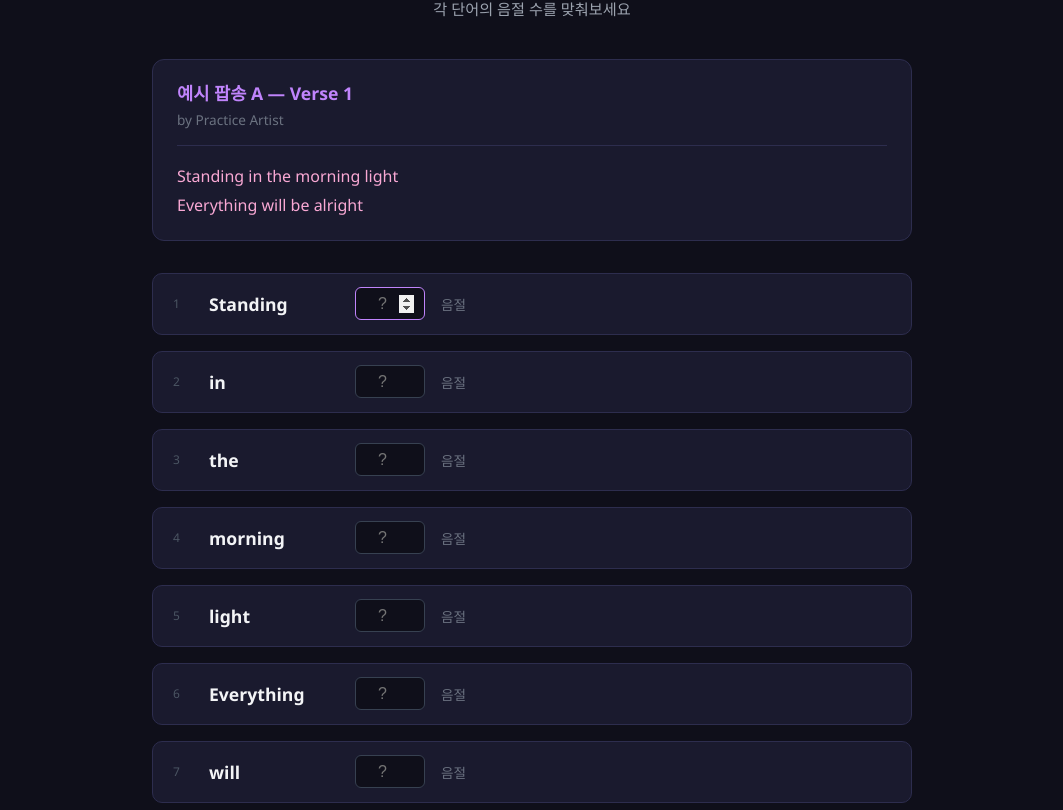
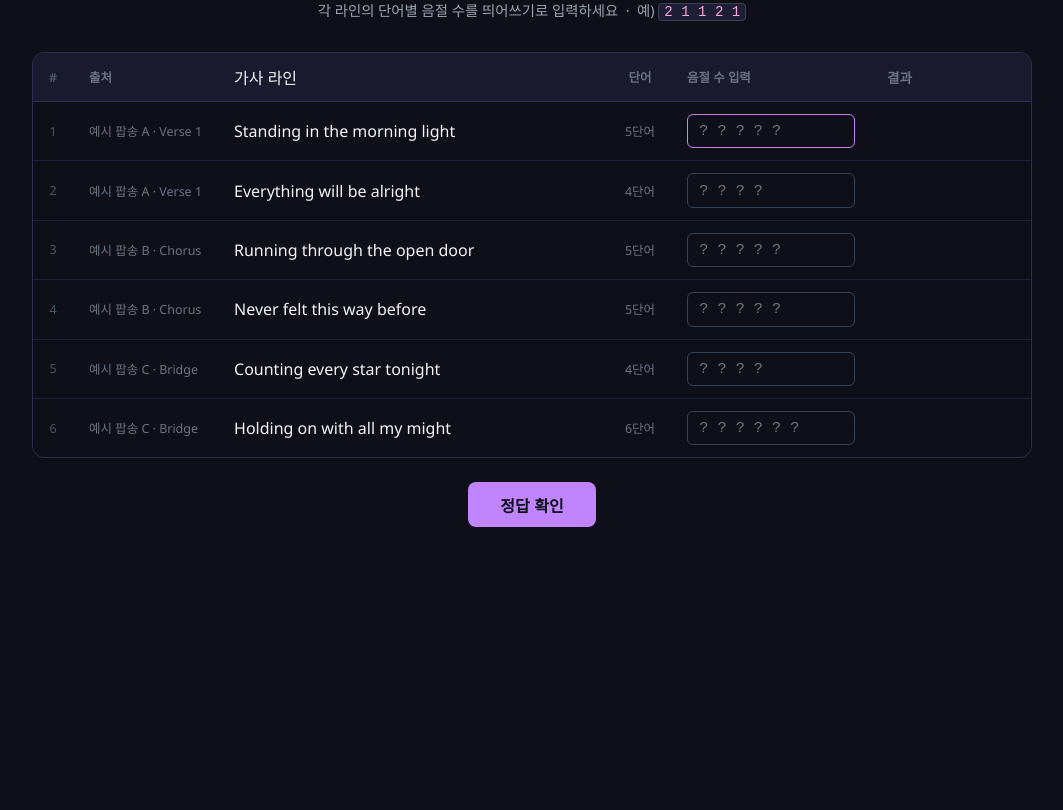
Before and after one commit to cloudIris75/lyrics-practice-app, a plain HTML site: page index.html in a window 1280 px wide. Shown: the part 87-897 px from the top of the page, without its empty margins (108-1171 px from the left). After the commit the page ends 800 px from the top, so only its background shows below. Drawn offline with Linux system fonts and the light colour scheme.

Commit message:
Redesign: single-line syllable input, two-column layout, flat problem structure

```diff
--- a/app.js
+++ b/app.js
@@ -1,165 +1,128 @@
-// 연습용 예시 문장 데이터 (실제 곡 형식 모방, 저작권 없는 예시)
-const SONGS = [
+// 문제 단위: 라인 하나 = 문제 하나 (개수 제한 없이 추가 가능)
+const PROBLEMS = [
   {
-    title: "예시 팝송 A",
-    artist: "Practice Artist",
-    part: "Verse 1",
-    lines: [
-      "Standing in the morning light",
-      "Everything will be alright",
-    ],
-    words: [
-      { text: "Standing",    syllables: 2 },
-      { text: "in",          syllables: 1 },
-      { text: "the",         syllables: 1 },
-      { text: "morning",     syllables: 2 },
-      { text: "light",       syllables: 1 },
-      { text: "Everything",  syllables: 4 },
-      { text: "will",        syllables: 1 },
-      { text: "be",          syllables: 1 },
-      { text: "alright",     syllables: 2 },
-    ],
+    line: "Standing in the morning light",
+    syllables: [2, 1, 1, 2, 1],
+    source: "예시 팝송 A · Verse 1",
   },
   {
-    title: "예시 팝송 B",
-    artist: "Practice Artist",
-    part: "Chorus",
-    lines: [
-      "Running through the open door",
-      "Never felt this way before",
-    ],
-    words: [
-      { text: "Running",   syllables: 2 },
-      { text: "through",   syllables: 1 },
-      { text: "the",       syllables: 1 },
-      { text: "open",      syllables: 2 },
-      { text: "door",      syllables: 1 },
-      { text: "Never",     syllables: 2 },
-      { text: "felt",      syllables: 1 },
-      { text: "this",      syllables: 1 },
-      { text: "way",       syllables: 1 },
-      { text: "before",    syllables: 2 },
-    ],
+    line: "Everything will be alright",
+    syllables: [4, 1, 1, 2],
+    source: "예시 팝송 A · Verse 1",
   },
   {
-    title: "예시 팝송 C",
-    artist: "Practice Artist",
-    part: "Bridge",
-    lines: [
-      "Counting every star tonight",
-      "Holding on with all my might",
-    ],
-    words: [
-      { text: "Counting",  syllables: 2 },
-      { text: "every",     syllables: 3 },
-      { text: "star",      syllables: 1 },
-      { text: "tonight",   syllables: 2 },
-      { text: "Holding",   syllables: 2 },
-      { text: "on",        syllables: 1 },
-      { text: "with",      syllables: 1 },
-      { text: "all",       syllables: 1 },
-      { text: "my",        syllables: 1 },
-      { text: "might",     syllables: 1 },
-    ],
+    line: "Running through the open door",
+    syllables: [2, 1, 1, 2, 1],
+    source: "예시 팝송 B · Chorus",
+  },
+  {
+    line: "Never felt this way before",
+    syllables: [2, 1, 1, 1, 2],
+    source: "예시 팝송 B · Chorus",
+  },
+  {
+    line: "Counting every star tonight",
+    syllables: [2, 3, 1, 2],
+    source: "예시 팝송 C · Bridge",
+  },
+  {
+    line: "Holding on with all my might",
+    syllables: [2, 1, 1, 1, 1, 1],
+    source: "예시 팝송 C · Bridge",
   },
 ];
 
-let currentIndex = 0;
+function parseInput(raw) {
+  return raw.trim().split(/\s+/).map(Number);
+}
 
-function renderSong() {
-  const song = SONGS[currentIndex];
+function arraysEqual(a, b) {
+  return a.length === b.length && a.every((v, i) => v === b[i]);
+}
 
-  // Song info
-  document.getElementById("songInfo").innerHTML = `
-    <div class="song-title">${song.title} — ${song.part}</div>
-    <div class="song-meta">by ${song.artist}</div>
-    <div class="lyric-line">${song.lines.map(l => `<span class="highlight">${l}</span>`).join("<br/>")}</div>
-  `;
+function render() {
+  const tbody = document.getElementById("problemBody");
+  tbody.innerHTML = PROBLEMS.map((p, i) => {
+    const words = p.line.split(" ");
+    const hint = words.map(w => "?").join(" ");
+    return `
+      <tr id="row-${i}">
+        <td class="cell-num">${i + 1}</td>
+        <td class="cell-source">${p.source}</td>
+        <td class="cell-line">${p.line}</td>
+        <td class="cell-words">${words.length}단어</td>
+        <td class="cell-input">
+          <input
+            class="answer-input"
+            id="input-${i}"
+            type="text"
+            placeholder="${hint}"
+            autocomplete="off"
+            spellcheck="false"
+            onkeydown="handleKey(event, ${i})"
+          />
+        </td>
+        <td class="cell-feedback" id="fb-${i}"></td>
+      </tr>
+    `;
+  }).join("");
 
-  // Quiz rows
-  const quizArea = document.getElementById("quizArea");
-  quizArea.innerHTML = song.words
-    .map(
-      (w, i) => `
-      <div class="word-row" id="row-${i}">
-        <span class="word-index">${i + 1}</span>
-        <span class="word-text">${w.text}</span>
-        <input
-          class="syllable-input"
-          id="input-${i}"
-          type="number"
-          min="1"
-          max="9"
-          placeholder="?"
-          onkeydown="handleKey(event, ${i})"
-        />
-        <span class="syllable-label">음절</span>
-        <span class="feedback" id="fb-${i}"></span>
-      </div>
-    `
-    )
-    .join("");
-
-  // Reset UI
   document.getElementById("result").innerHTML = "";
   document.getElementById("checkBtn").style.display = "inline-block";
-  document.getElementById("nextBtn").style.display = "none";
+  document.getElementById("resetBtn").style.display = "none";
 
-  // Focus first input
-  const first = document.getElementById("input-0");
-  if (first) first.focus();
+  document.getElementById("input-0")?.focus();
 }
 
 function handleKey(e, index) {
   if (e.key === "Enter") {
-    const song = SONGS[currentIndex];
     const next = document.getElementById(`input-${index + 1}`);
-    if (next) {
-      next.focus();
-    } else {
-      checkAnswers();
-    }
+    if (next) next.focus();
+    else checkAnswers();
   }
 }
 
 function checkAnswers() {
-  const song = SONGS[currentIndex];
   let correct = 0;
 
-  song.words.forEach((w, i) => {
-    const input = document.getElementById(`input-${i}`);
+  PROBLEMS.forEach((p, i) => {
+    const raw = document.getElementById(`input-${i}`).value;
+    const input = parseInput(raw);
     const row = document.getElementById(`row-${i}`);
     const fb = document.getElementById(`fb-${i}`);
-    const val = parseInt(input.value, 10);
 
-    if (val === w.syllables) {
-      row.className = "word-row correct";
-      fb.textContent = `✓ ${w.syllables}음절`;
-      fb.className = "feedback correct-msg";
+    if (arraysEqual(input, p.syllables)) {
+      row.className = "correct";
+      fb.innerHTML = `<span class="ok">✓ ${p.syllables.join(" ")}</span>`;
       correct++;
     } else {
-      row.className = "word-row wrong";
-      fb.textContent = isNaN(val) ? `? → ${w.syllables}음절` : `✗ 정답: ${w.syllables}음절`;
-      fb.className = "feedback wrong-msg";
+      row.className = "wrong";
+      const given = input.every(n => !isNaN(n) && n > 0) ? input.join(" ") : "—";
+      fb.innerHTML = `<span class="err">✗</span> <span class="ans">정답: ${p.syllables.join(" ")}</span>`;
     }
   });
 
-  const total = song.words.length;
-  const resultEl = document.getElementById("result");
-  resultEl.innerHTML = `
-    <div class="score">${correct} / ${total}</div>
-    <div class="score-label">정답</div>
-    ${correct === total ? '<div class="perfect">🎉 완벽해요!</div>' : ""}
+  const total = PROBLEMS.length;
+  document.getElementById("result").innerHTML = `
+    <span class="score">${correct} / ${total}</span>
+    <span class="score-label">정답</span>
+    ${correct === total ? '<span class="perfect">🎉 완벽!</span>' : ""}
   `;
 
   document.getElementById("checkBtn").style.display = "none";
-  document.getElementById("nextBtn").style.display = "inline-block";
+  document.getElementById("resetBtn").style.display = "inline-block";
 }
 
-function nextSong() {
-  currentIndex = (currentIndex + 1) % SONGS.length;
-  renderSong();
+function resetAll() {
+  PROBLEMS.forEach((_, i) => {
+    document.getElementById(`input-${i}`).value = "";
+    document.getElementById(`row-${i}`).className = "";
+    document.getElementById(`fb-${i}`).innerHTML = "";
+  });
+  document.getElementById("result").innerHTML = "";
+  document.getElementById("checkBtn").style.display = "inline-block";
+  document.getElementById("resetBtn").style.display = "none";
+  document.getElementById("input-0")?.focus();
 }
 
-// Init
-renderSong();
+render();
--- a/index.html
+++ b/index.html
@@ -10,20 +10,32 @@
   <div class="container">
     <header>
       <h1>🎵 작사 연습</h1>
-      <p class="subtitle">각 단어의 음절 수를 맞춰보세요</p>
+      <p class="subtitle">각 라인의 단어별 음절 수를 띄어쓰기로 입력하세요 &nbsp;·&nbsp; 예) <code>2 1 1 2 1</code></p>
     </header>
 
     <main>
-      <section class="song-info" id="songInfo"></section>
-
-      <section class="quiz-area" id="quizArea"></section>
+      <div class="table-wrap">
+        <table>
+          <thead>
+            <tr>
+              <th class="cell-num">#</th>
+              <th class="cell-source">출처</th>
+              <th class="cell-line">가사 라인</th>
+              <th class="cell-words">단어</th>
+              <th class="cell-input">음절 수 입력</th>
+              <th class="cell-feedback">결과</th>
+            </tr>
+          </thead>
+          <tbody id="problemBody"></tbody>
+        </table>
+      </div>
 
       <div class="actions">
         <button class="btn btn-check" id="checkBtn" onclick="checkAnswers()">정답 확인</button>
-        <button class="btn btn-next" id="nextBtn" onclick="nextSong()" style="display:none">다음 곡</button>
+        <button class="btn btn-reset" id="resetBtn" onclick="resetAll()" style="display:none">다시 풀기</button>
       </div>
 
-      <section class="result" id="result"></section>
+      <div class="result" id="result"></div>
     </main>
   </div>
 
--- a/style.css
+++ b/style.css
@@ -9,168 +9,175 @@ body {
   background: #0f0f1a;
   color: #e8e8f0;
   min-height: 100vh;
-  display: flex;
-  align-items: flex-start;
-  justify-content: center;
   padding: 2rem 1rem;
 }
 
 .container {
   width: 100%;
-  max-width: 760px;
+  max-width: 1000px;
+  margin: 0 auto;
 }
 
 header {
   text-align: center;
-  margin-bottom: 2.5rem;
+  margin-bottom: 2rem;
 }
 
 header h1 {
   font-size: 2rem;
   font-weight: 700;
   color: #c084fc;
-  letter-spacing: -0.5px;
 }
 
 .subtitle {
   color: #9ca3af;
-  margin-top: 0.4rem;
-  font-size: 0.95rem;
+  margin-top: 0.5rem;
+  font-size: 0.9rem;
 }
 
-/* Song info */
-.song-info {
-  background: #1a1a2e;
-  border: 1px solid #2d2d4e;
-  border-radius: 12px;
-  padding: 1.25rem 1.5rem;
-  margin-bottom: 2rem;
+.subtitle code {
+  background: #1e1e36;
+  border: 1px solid #374151;
+  border-radius: 4px;
+  padding: 0 5px;
+  color: #f9a8d4;
+  font-size: 0.88rem;
 }
 
-.song-info .song-title {
-  font-size: 1.1rem;
-  font-weight: 600;
-  color: #c084fc;
+/* Table */
+.table-wrap {
+  overflow-x: auto;
+  margin-bottom: 1.5rem;
+  border-radius: 12px;
+  border: 1px solid #2d2d4e;
 }
 
-.song-info .song-meta {
-  font-size: 0.85rem;
-  color: #6b7280;
-  margin-top: 0.3rem;
+table {
+  width: 100%;
+  border-collapse: collapse;
 }
 
-.song-info .lyric-line {
-  margin-top: 1rem;
-  font-size: 1rem;
-  line-height: 1.8;
-  color: #d1d5db;
-  border-top: 1px solid #2d2d4e;
-  padding-top: 1rem;
+thead tr {
+  background: #1a1a2e;
 }
 
-.lyric-line .highlight {
-  color: #f9a8d4;
+thead th {
+  padding: 0.75rem 1rem;
+  font-size: 0.78rem;
+  font-weight: 600;
+  color: #6b7280;
+  text-align: left;
+  border-bottom: 1px solid #2d2d4e;
+  white-space: nowrap;
+}
+
+tbody tr {
+  border-bottom: 1px solid #1e1e36;
+  transition: background 0.15s;
+}
+
+tbody tr:last-child {
+  border-bottom: none;
+}
+
+tbody tr:hover {
+  background: #141428;
+}
+
+tbody tr.correct {
+  background: #052e16;
+}
+
+tbody tr.wrong {
+  background: #200a0a;
+}
+
+td {
+  padding: 0.75rem 1rem;
+  vertical-align: middle;
+}
+
+.cell-num {
+  width: 36px;
+  font-size: 0.78rem;
+  color: #4b5563;
+  text-align: center;
+}
+
+.cell-source {
+  width: 140px;
+  font-size: 0.78rem;
+  color: #6b7280;
+  white-space: nowrap;
+}
+
+.cell-line {
+  font-size: 1rem;
+  color: #f3f4f6;
   font-weight: 500;
 }
 
-/* Quiz area */
-.quiz-area {
-  display: flex;
-  flex-direction: column;
-  gap: 1rem;
-  margin-bottom: 1.5rem;
+.cell-words {
+  width: 60px;
+  font-size: 0.78rem;
+  color: #6b7280;
+  text-align: center;
+  white-space: nowrap;
 }
 
-.word-row {
-  display: flex;
-  align-items: center;
-  gap: 1rem;
-  background: #1a1a2e;
-  border: 1px solid #2d2d4e;
-  border-radius: 10px;
-  padding: 0.85rem 1.25rem;
-  transition: border-color 0.2s;
+.cell-input {
+  width: 200px;
 }
 
-.word-row.correct {
-  border-color: #22c55e;
-  background: #052e16;
-}
-
-.word-row.wrong {
-  border-color: #ef4444;
-  background: #2d0a0a;
-}
-
-.word-index {
-  font-size: 0.75rem;
-  color: #4b5563;
-  min-width: 20px;
-}
-
-.word-text {
-  font-size: 1.1rem;
-  font-weight: 600;
-  min-width: 130px;
-  color: #f3f4f6;
-}
-
-.word-text em {
-  font-style: normal;
-  font-size: 0.75rem;
-  color: #6b7280;
-  font-weight: 400;
-  margin-left: 6px;
-}
-
-.syllable-input {
-  width: 70px;
-  padding: 0.4rem 0.6rem;
+.answer-input {
+  width: 100%;
+  padding: 0.45rem 0.7rem;
   background: #0f0f1a;
   border: 1px solid #374151;
   border-radius: 6px;
   color: #e8e8f0;
-  font-size: 1rem;
-  text-align: center;
+  font-size: 0.95rem;
+  font-family: 'Courier New', monospace;
   outline: none;
   transition: border-color 0.2s;
 }
 
-.syllable-input:focus {
+.answer-input:focus {
   border-color: #c084fc;
 }
 
-.syllable-label {
+.cell-feedback {
+  width: 160px;
   font-size: 0.85rem;
-  color: #6b7280;
 }
 
-.feedback {
-  margin-left: auto;
-  font-size: 0.85rem;
+.ok {
+  color: #22c55e;
+  font-family: 'Courier New', monospace;
   font-weight: 600;
-  min-width: 90px;
-  text-align: right;
 }
 
-.feedback.correct-msg {
-  color: #22c55e;
+.err {
+  color: #ef4444;
+  font-weight: 700;
 }
 
-.feedback.wrong-msg {
-  color: #ef4444;
+.ans {
+  color: #f9a8d4;
+  font-family: 'Courier New', monospace;
+  font-size: 0.82rem;
 }
 
-/* Buttons */
+/* Actions */
 .actions {
   display: flex;
   gap: 1rem;
   justify-content: center;
-  margin-bottom: 1.5rem;
+  margin-bottom: 1.25rem;
 }
 
 .btn {
-  padding: 0.7rem 2rem;
+  padding: 0.65rem 2rem;
   border: none;
   border-radius: 8px;
   font-size: 1rem;
@@ -180,7 +187,7 @@ header h1 {
 }
 
 .btn:hover {
-  opacity: 0.88;
+  opacity: 0.85;
   transform: translateY(-1px);
 }
 
@@ -189,7 +196,7 @@ header h1 {
   color: #0f0f1a;
 }
 
-.btn-next {
+.btn-reset {
   background: #374151;
   color: #e8e8f0;
 }
@@ -197,25 +204,26 @@ header h1 {
 /* Result */
 .result {
   text-align: center;
-  font-size: 1.05rem;
-  padding: 0.5rem;
+  font-size: 1rem;
   min-height: 2rem;
+  display: flex;
+  align-items: center;
+  justify-content: center;
+  gap: 0.75rem;
 }
 
-.result .score {
-  font-size: 1.4rem;
+.score {
+  font-size: 1.5rem;
   font-weight: 700;
   color: #c084fc;
 }
 
-.result .score-label {
+.score-label {
   color: #9ca3af;
-  margin-top: 0.3rem;
   font-size: 0.9rem;
 }
 
-.result .perfect {
+.perfect {
   color: #fbbf24;
-  font-size: 1.1rem;
-  margin-top: 0.5rem;
+  font-size: 1rem;
 }
```
